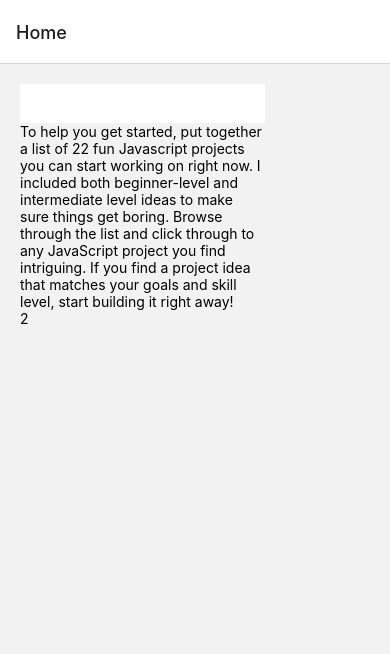
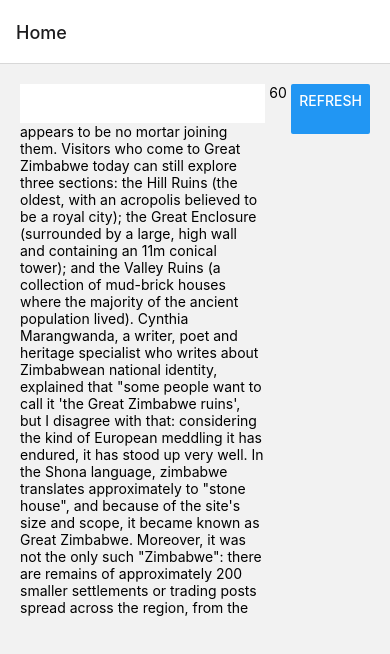
Before and after one commit to diyorbek0309/type-racer, a React Native app: screen / in a window 390 px wide. Shown: the top 654 px of the page. Built offline with nearby package versions, Linux system fonts and the light colour scheme.

Commit message:
added data.js

```diff
--- a/src/components/Main.tsx
+++ b/src/components/Main.tsx
@@ -2,13 +2,16 @@ import { StyleSheet, Text, View, TextInput } from 'react-native';
 // import styles from './Home.module.css';
 import { MainProps } from '../types/Props.interface';
 
-const HMain = ({ correctText, text, setText }: MainProps) => {
+const HMain = ({ correctText, inputText, setText }: MainProps) => {
   return (
     <View style={styles.HMain}>
-      <TextInput style={styles.Main_input} onChangeText={newText => setText(newText)} />
+      <TextInput
+        style={styles.Main_input}
+        onChangeText={(newText) => setText(newText)}
+      />
       <View>
         <Text style={styles.correctText}>{correctText}</Text>
-        <Text>{text}</Text>
+        <Text>{inputText}</Text>
       </View>
     </View>
   );
--- a/src/components/Timer.tsx
+++ b/src/components/Timer.tsx
@@ -2,6 +2,8 @@ import { View, Text } from 'react-native';
 import { TimerProps } from '../types/Props.interface';
 
 const Timer = ({ count }: TimerProps) => {
+  console.log(count);
+
   return (
     <View>
       <Text>{count}</Text>
--- a/src/screens/Home.tsx
+++ b/src/screens/Home.tsx
@@ -1,17 +1,8 @@
-import { useState, useEffect, useRef } from 'react';
-// import ReactModal from 'react-modal';
-// import HSideleft from './components/HSideleft';
-// import HSideright from './components/HSideright';
-// import FinishedModal from './components/Modal';
-import {
-  StyleSheet,
-  Text,
-  View,
-  TextInput,
-  NativeMouseEvent,
-} from 'react-native';
+import { useState } from 'react';
+import { StyleSheet, Button, View } from 'react-native';
 import Main from '../components/Main';
 import Timer from '../components/Timer';
+import { dummyText } from '../data';
 
 const customStyles = {
   content: {
@@ -27,12 +18,15 @@ const customStyles = {
 };
 
 const Home = () => {
-  const text = `To help you get started, put together a list of 22 fun Javascript projects you can start working on right now. I included both beginner-level and intermediate level ideas to make sure things get boring. Browse through the list and click through to any JavaScript project you find intriguing. If you find a project idea that matches your goals and skill level, start building it right away!`;
+  const randomNumber = Math.round(Math.random() * 700);
+  const [text, setText] = useState(
+    dummyText.split(' ').slice(randomNumber, randomNumber + 160),
+  );
   let [correctText, setCorrectText] = useState('');
-  let [splittedText, setSplittedText] = useState(text.split(' '));
+  let [splittedText, setSplittedText] = useState(text);
   let [bool, setBool] = useState(true);
   let [bool1, setBool1] = useState(true);
-  let [count, setCount] = useState(2);
+  let [count, setCount] = useState(60);
   let [working, setWorking] = useState(true);
   // let [isLight, setIsLight] = useState(true);
   // let [isArial, setIsArial] = useState(true);
@@ -57,16 +51,16 @@ const Home = () => {
   //   subtitle.style.color = '#f00';
   // }
 
-  const handleChange = (text: string) => {
-    // setBool1(false);
+  const handleChange = (inputText: string) => {
+    // setBool(true);
 
-    // if (e.target.value === splittedText[0] + ' ') {
-    //   e.target.value = '';
-    //   correctText += splittedText[0] + ' ';
-    //   splittedText = splittedText.slice(1, splittedText.length);
-    //   setCorrectText(correctText);
-    //   setSplittedText(splittedText);
-    // }
+    if (inputText === text[0] + ' ') {
+      inputText = '';
+      correctText += text[0] + ' ';
+      setCorrectText(correctText);
+      setSplittedText(text.slice(1, text.length));
+    }
+    console.log(bool);
 
     if (bool) {
       const timer = setInterval(() => {
@@ -75,10 +69,10 @@ const Home = () => {
           setWorking(false);
         } else {
           setCount(--count);
+          console.log(count);
         }
       }, 1000);
       setBool(false);
-      setBool1(false);
     }
   };
 
@@ -99,99 +93,33 @@ const Home = () => {
   // };
 
   const resetAll = () => {
-    correctText
-      .split(' ')
-      .reverse()
-      .forEach((word) => {
-        if (word.trim() !== '') splittedText.unshift(word);
-      });
-    setCorrectText('');
     const highestTimeoutId = setTimeout(';');
+    let randomNumber = Math.round(Math.random() * 700);
+
+    // correctText
+    //   .split(' ')
+    //   .reverse()
+    //   .forEach((word) => {
+    //     if (word.trim() !== '') splittedText.unshift(word);
+    //   });
+    // setCorrectText('');
     for (let i = 0; i < highestTimeoutId; i++) {
       clearTimeout(i);
     }
     setCount(60);
-    setBool1(true);
     setBool(true);
+    setText(dummyText.split(' ').slice(randomNumber, randomNumber + 160));
   };
-
-  // const submitModal = () => {
-  //   setIsOpen(false);
-  //   setFullName({
-  //     firstName: firstNameInputRef.current.value,
-  //     lastName: lastNameInputRef.current.value,
-  //   });
-  // };
 
   return (
     <View style={styles.Home}>
-      {/* {working ? (
-        <>
-          <div>
-            <ReactModal
-              isOpen={modalIsOpen}
-              onAfterOpen={afterOpenModal}
-              style={customStyles}
-              contentLabel="Example Modal"
-            >
-              <h2 ref={(_subtitle) => (subtitle = _subtitle)}>
-                Ism va familiyangizni kiriting:{' '}
-              </h2>
-              <input
-                type="text"
-                placeholder="Ismingiz"
-                style={{ padding: 8, fontSize: 20, margin: '10px 0' }}
-                ref={firstNameInputRef}
-              />
-              <input
-                type="text"
-                placeholder="Familiyangiz"
-                style={{ padding: 8, fontSize: 20, margin: '10px 0' }}
-                ref={lastNameInputRef}
-              />
-              <button
-                onClick={submitModal}
-                style={{
-                  padding: 3,
-                  width: 120,
-                  fontSize: 23,
-                  margin: '10px 0',
-                }}
-              >
-                Qo'shish
-              </button>
-            </ReactModal>
-          </div>
-          <HSideleft
-            toggleArial={toggleArial}
-            toggleTimes={toggleTimes}
-            toggleLight={toggleLight}
-            toggleDark={toggleDark}
-            resetAll={resetAll}
-          /> */}
       <Main
-        text={splittedText.join(' ')}
+        inputText={splittedText.join(' ')}
         correctText={correctText}
         setText={handleChange}
       />
       <Timer count={count} />
-      {/* <h3 style={{ fontSize: 25, width: 300, textAlign: 'center' }}>
-            {fullName.firstName + '  ' + fullName.lastName}
-            <br />
-            {correctText.split(' ').length - 1
-              ? correctText.split(' ').length - 1
-              : ''}
-          </h3> */}
-      {/* </> */}
-      {/* // ) : (
-      //   <FinishedModal
-      //     correctText={correctText}
-      //     percent={
-      //       (correctText.split(' ').length - 1) / (text.split(' ').length - 1)
-      //     }
-      //     resetAll={resetAll}
-      //   />
-      // )} */}
+      <Button title="REFRESH" onPress={resetAll} />
     </View>
   );
 };
@@ -200,6 +128,8 @@ const styles = StyleSheet.create({
   Home: {
     height: 90,
     display: 'flex',
+    flexDirection: 'row',
+    justifyContent: 'space-between',
     padding: 20,
   },
 });
--- a/src/types/Props.interface.ts
+++ b/src/types/Props.interface.ts
@@ -2,7 +2,7 @@ import { NativeSyntheticEvent, TextInputChangeEventData } from 'react-native';
 
 export interface MainProps {
   correctText: string;
-  text: string;
+  inputText: string;
   setText: (newText: string) => void;
 }
 
```
Also changed, not shown: src/data.ts (+2 -1 lines).
